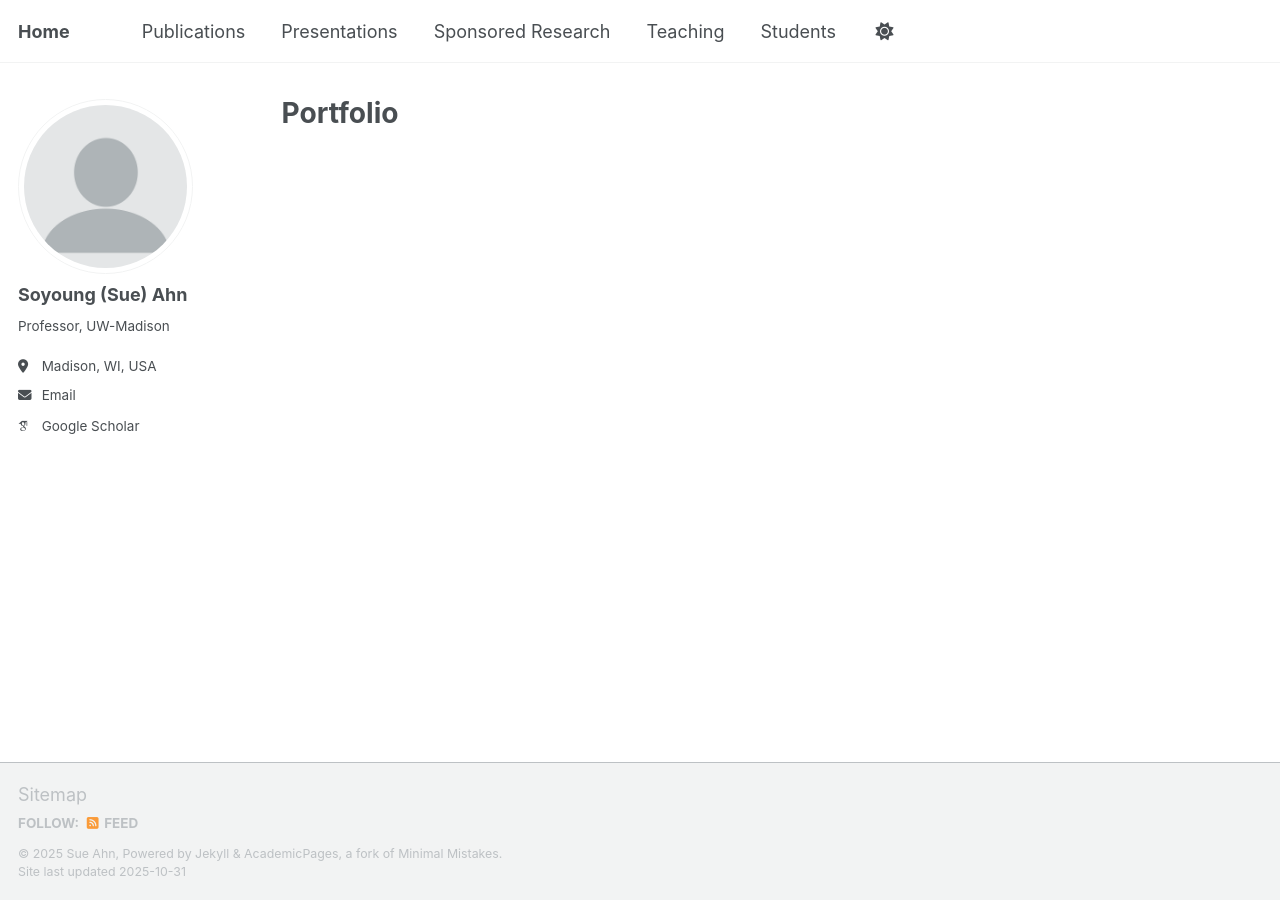
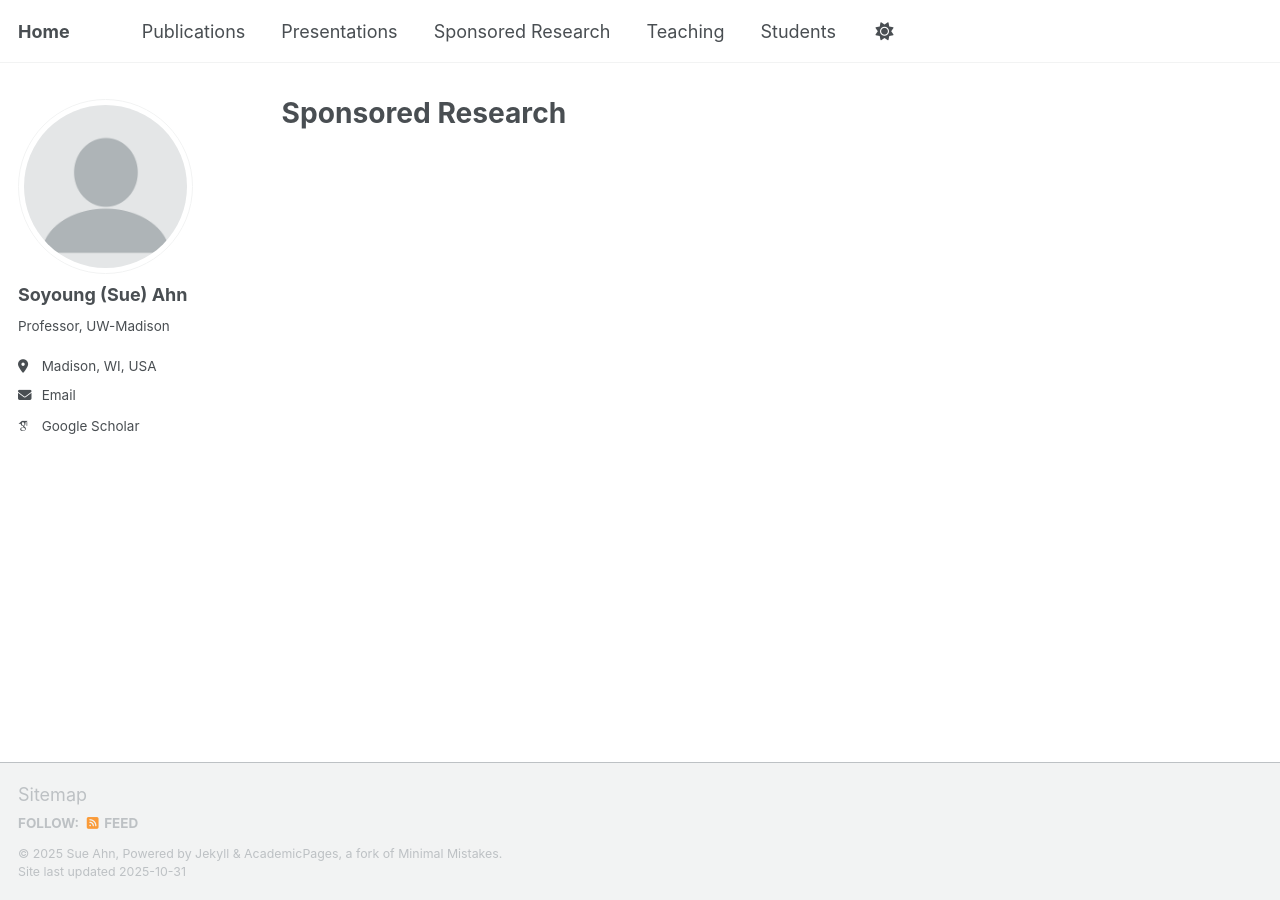
Before and after one commit to irene-42/irene-42.github.io, a Jekyll site: the page built from _pages/research.html, in a window 1280 px wide. Built offline with Jekyll 4.4.1, drawn with Linux system fonts in a browser that asks for light colours; some web fonts are replaced; a script that is not in the unit is left out.

Commit message:
Update and rename portfolio.html to research.html

```diff
--- a/_pages/portfolio.html
+++ b/_pages/research.html
@@ -1,7 +1,7 @@
 ---
 layout: archive
-title: "Portfolio"
-permalink: /portfolio/
+title: "Sponsored Research"
+permalink: /research/
 author_profile: true
 ---
 
```
